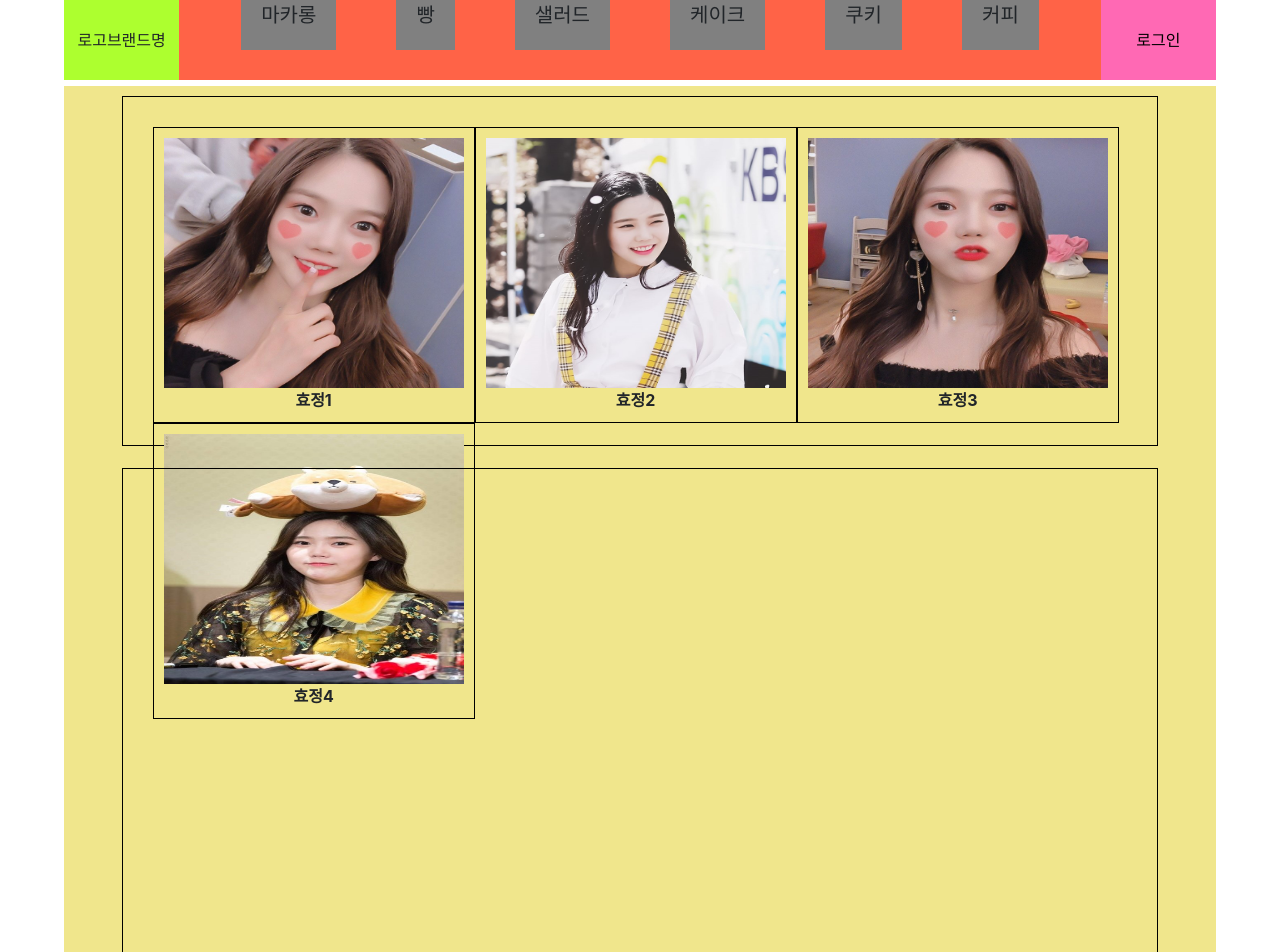
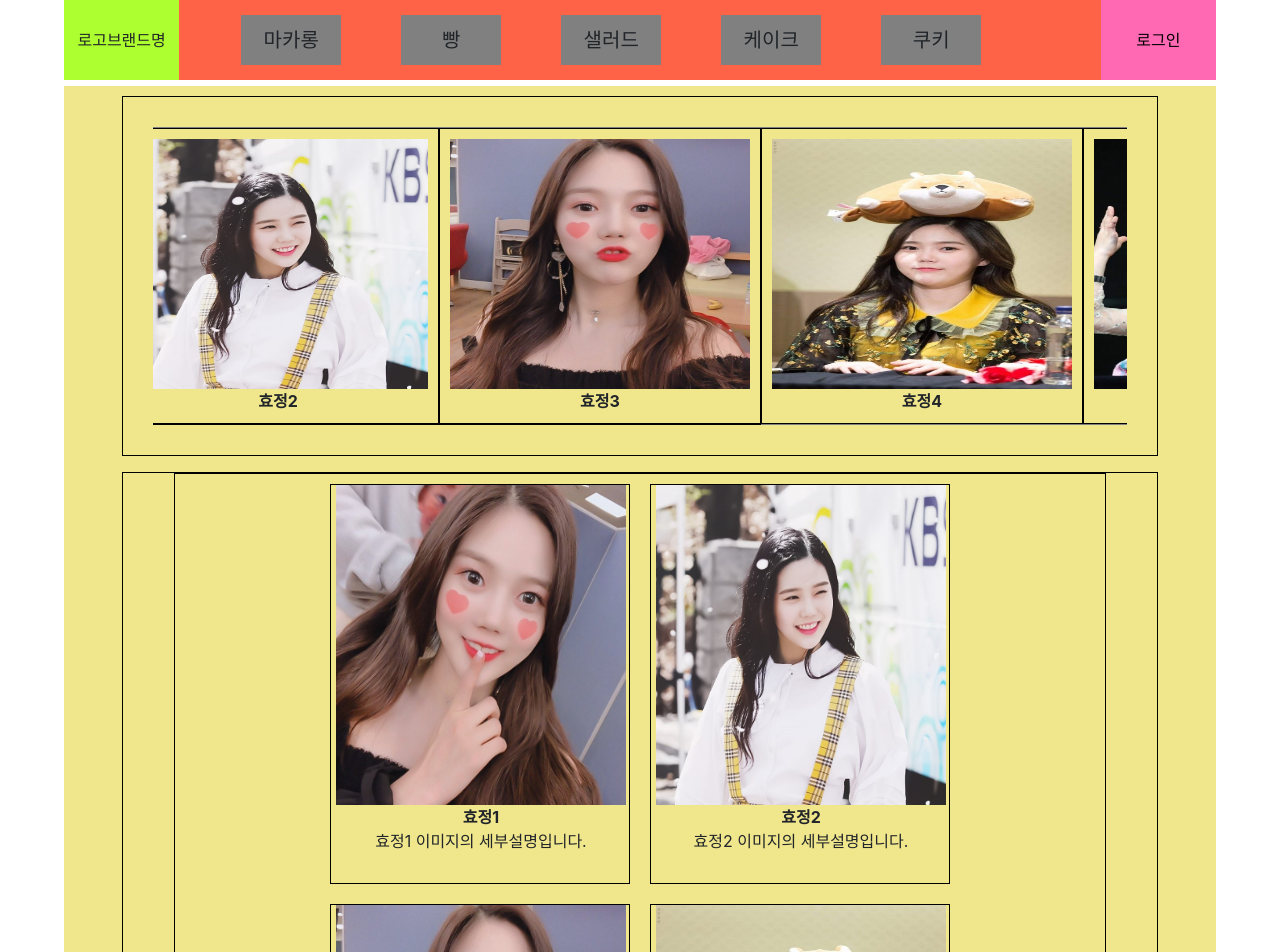
Before and after one commit to Billy-Jin/desertStore, a React (Create React App) app in the folder dessert/: page / in a window 1280 px wide. Shown: the top 952 px of the page. Built offline with nearby package versions, Linux system fonts and the light colour scheme.

Commit message:
기본 메인 화면 구상 완료

```diff
--- a/dessert/package.json
+++ b/dessert/package.json
@@ -6,13 +6,14 @@
     "@testing-library/jest-dom": "^5.16.1",
     "@testing-library/react": "^12.1.2",
     "@testing-library/user-event": "^13.5.0",
-    "bootstrap": "^5.1.3",
+    "bootstrap": "5.1.3",
     "dessert": "^0.3.2",
     "react": "^17.0.2",
     "react-bootstrap": "^2.1.2",
     "react-dom": "^17.0.2",
     "react-router-dom": "^5.2.0",
     "react-scripts": "5.0.0",
+    "react-simple-image-slider": "^2.3.0",
     "styled-components": "^5.3.3",
     "web-vitals": "^2.1.4"
   },
--- a/dessert/src/components/header/Header.css
+++ b/dessert/src/components/header/Header.css
@@ -25,10 +25,12 @@
 }
 .header ul li {
   float: left;
-  margin: -20px 30px;
+  width: 100px;
+  height: 50px;
+  margin: 15px 30px;
   font-size: 20px;
   background: grey;
-  padding: 20px;
+  padding: 10px;
 }
 .header .login {
   float: left;
--- a/dessert/src/components/main/Main.css
+++ b/dessert/src/components/main/Main.css
@@ -1,6 +1,6 @@
 .main {
   display: inline-block;
-  height: 1600px;
+  height: auto;
   width: 90%;
   background-color: khaki;
 }
@@ -8,7 +8,7 @@
   display: inline-block;
   margin-top: 10px;
   width: 90%;
-  height: 350px;
+  height: 360px;
   border: 1px solid black;
   list-style: none;
   padding: 30px;
@@ -28,9 +28,55 @@
   display: block;
 }
 
+.main-visible {
+  width: 100%;
+  height: 100%;
+  overflow: hidden;
+}
+.main-behind {
+  width: 250vw;
+  margin-left: calc(-50vw + 50%);
+  height: 100%;
+
+  display: inline-block;
+  border: 1px solid gray;
+}
+
 .main .product-list {
   display: inline-block;
   width: 90%;
-  height: 1200px;
+  height: auto;
   border: 1px solid black;
+  list-style: none;
+  padding: 0px;
 }
+
+.main .product-inner {
+  display: inline-block;
+  width: 90%;
+  height: 100%;
+  border: 1px solid black;
+  text-align: center;
+}
+
+.main .product-item-li {
+  display: inline-block;
+  width: 300px;
+  height: 400px;
+  border: 1px solid black;
+  margin: 10px 10px;
+}
+.main .product-item-div {
+  width: 300px;
+  height: 400px;
+  display: inline-block;
+}
+
+.main .product-item-div img {
+  width: 290px;
+  height: 320px;
+}
+
+.main .product-item-div strong {
+  display: block;
+}
--- a/dessert/src/components/main/Main.js
+++ b/dessert/src/components/main/Main.js
@@ -1,6 +1,6 @@
 import React, { useEffect, useState } from "react";
-import MainList from "./MainList";
-import ProductList from "./ProductList";
+import MainList from "./MainList/MainList";
+import ProductList from "./ProductList/ProductList";
 import "./Main.css";
 
 const imgList = [
@@ -42,58 +42,76 @@ const imgList = [
   },
   {
     id: 7,
-    title: "효정7",
-    image: "./images/hyojung/hyojung7.jpg",
-    desc: "효정7 이미지의 세부설명입니다.",
+    title: "효정1",
+    image: "./images/hyojung/hyojung1.jpg",
+    desc: "효정1 이미지의 세부설명입니다.",
+  },
+  {
+    id: 8,
+    title: "효정2",
+    image: "./images/hyojung/hyojung2.jpg",
+    desc: "효정2 이미지의 세부설명입니다.",
+  },
+  {
+    id: 9,
+    title: "효정3",
+    image: "./images/hyojung/hyojung3.jpg",
+    desc: "효정3 이미지의 세부설명입니다.",
+  },
+  {
+    id: 10,
+    title: "효정4",
+    image: "./images/hyojung/hyojung4.jpg",
+    desc: "효정4 이미지의 세부설명입니다.",
+  },
+  {
+    id: 11,
+    title: "효정5",
+    image: "./images/hyojung/hyojung5.jpg",
+    desc: "효정5 이미지의 세부설명입니다.",
+  },
+  {
+    id: 12,
+    title: "효정6",
+    image: "./images/hyojung/hyojung6.jpg",
+    desc: "효정6 이미지의 세부설명입니다.",
   },
 ];
 
-const slide = () => {
-  const slideWrapper = document.querySelector(".container");
-  let slides = document.querySelectorAll(".item");
-  const totalSlides = slides.length; // item의 갯수
-
-  const sliderWidth = slideWrapper.clientWidth; // container의 width
-  let slideIndex = 0;
-  let slider = document.querySelector(".slider");
-
-  slider.style.width = sliderWidth * totalSlides + "px";
-
-  showSlides();
-
-  const showSlides = () => {
-    for (let i = 0; i < slides.length; i++) {
-      slider.style.left = -(sliderWidth * slideIndex) + "px";
-    }
-    slideIndex++;
-    if (slideIndex === totalSlides) {
-      slideIndex = 0;
-    }
-    setTimeout(showSlides, 2000);
-  };
-};
-
 const Main = () => {
   const [testImgs, setTestImgs] = useState(imgList);
-  const [imgBehind, setimgBehind] = useState([]);
+  const [trans, setTrans] = useState(0);
+  const [transMove, setTransMove] = useState(true);
+
   useEffect(() => {
     const timer = setTimeout(() => {
-      behind();
-    }, 3000);
+      if (transMove) {
+        setTrans((count) => count - 1);
+        if (trans < -1930) {
+          setTrans(0);
+        }
+      }
+    }, 30);
     return () => {
       clearTimeout(timer);
     };
-  }, []);
-  const behind = () => {
-    setTestImgs(imgList.filter((item) => item.id < 5));
-    // for(let i=0; i<imgList.length;i++){
+  });
 
-    // }
+  const stopTrans = () => {
+    setTransMove(false);
+  };
+  const runTrans = () => {
+    setTransMove(true);
   };
   return (
     <div className='main'>
-      <MainList testImgs={testImgs} />
-      <ProductList />
+      <MainList
+        testImgs={testImgs}
+        trans={trans}
+        stopTrans={stopTrans}
+        runTrans={runTrans}
+      />
+      <ProductList testImgs={testImgs} />
     </div>
   );
 };
--- a/dessert/src/components/main/MainList.js
+++ /dev/null
@@ -1,16 +0,0 @@
-import React from "react";
-import MainItem from "./MainItem";
-
-const MainList = ({ testImgs }) => {
-  return (
-    <ul className='main-list'>
-      <div className='main-behind'>
-        {testImgs.map((item) => (
-          <MainItem testImg={item} key={item.id} />
-        ))}
-      </div>
-    </ul>
-  );
-};
-
-export default MainList;
--- /dev/null
+++ b/dessert/src/components/main/MainList/MainItem.js
@@ -0,0 +1,19 @@
+import React from "react";
+
+const MainItem = ({ testImg, trans, stopTrans }) => {
+  const { id, title, image, desc } = testImg;
+
+  return (
+    <li
+      className='main-items'
+      style={{ transform: `translate(${trans}px, 0)` }}
+    >
+      <div className='main-item'>
+        <img src={image} alt={title} />
+        <strong>{title}</strong>
+      </div>
+    </li>
+  );
+};
+
+export default MainItem;
--- /dev/null
+++ b/dessert/src/components/main/MainList/MainList.js
@@ -0,0 +1,22 @@
+import React from "react";
+import MainItem from "./MainItem";
+
+const MainList = ({ testImgs, trans, stopTrans, runTrans }) => {
+  return (
+    <ul className='main-list'>
+      <div className='main-visible'>
+        <div
+          className='main-behind'
+          onMouseEnter={stopTrans}
+          onMouseLeave={runTrans}
+        >
+          {testImgs.map((item) => (
+            <MainItem testImg={item} key={item.id} trans={trans} />
+          ))}
+        </div>
+      </div>
+    </ul>
+  );
+};
+
+export default MainList;
--- a/dessert/src/components/main/ProductList.js
+++ /dev/null
@@ -1,7 +0,0 @@
-import React from "react";
-
-const ProductList = () => {
-  return <div className='product-list'></div>;
-};
-
-export default ProductList;
--- a/dessert/src/components/main/MainItem.js
+++ b/dessert/src/components/main/ProductList/ProductItem.js
@@ -1,15 +1,16 @@
 import React from "react";
 
-const MainItem = ({ testImg }) => {
+const ProductItem = ({ testImg }) => {
   const { id, title, image, desc } = testImg;
   return (
-    <li className='main-items'>
-      <div className='main-item'>
+    <li className='product-item-li'>
+      <div className='product-item-div'>
         <img src={image} alt={title} />
         <strong>{title}</strong>
+        <span>{desc}</span>
       </div>
     </li>
   );
 };
 
-export default MainItem;
+export default ProductItem;
--- /dev/null
+++ b/dessert/src/components/main/ProductList/ProductList.js
@@ -0,0 +1,16 @@
+import React from "react";
+import ProductItem from "./ProductItem";
+
+const ProductList = ({ testImgs }) => {
+  return (
+    <ul className='product-list'>
+      <div className='product-inner'>
+        {testImgs.map((item) => (
+          <ProductItem key={item.id} testImg={item} />
+        ))}
+      </div>
+    </ul>
+  );
+};
+
+export default ProductList;
```
Also changed, not shown: dessert/src/App.js (+4 -4 lines), dessert/src/components/header/Header.js (+5 -5 lines), 1 other file (tests, documents, lock files or other folders).
